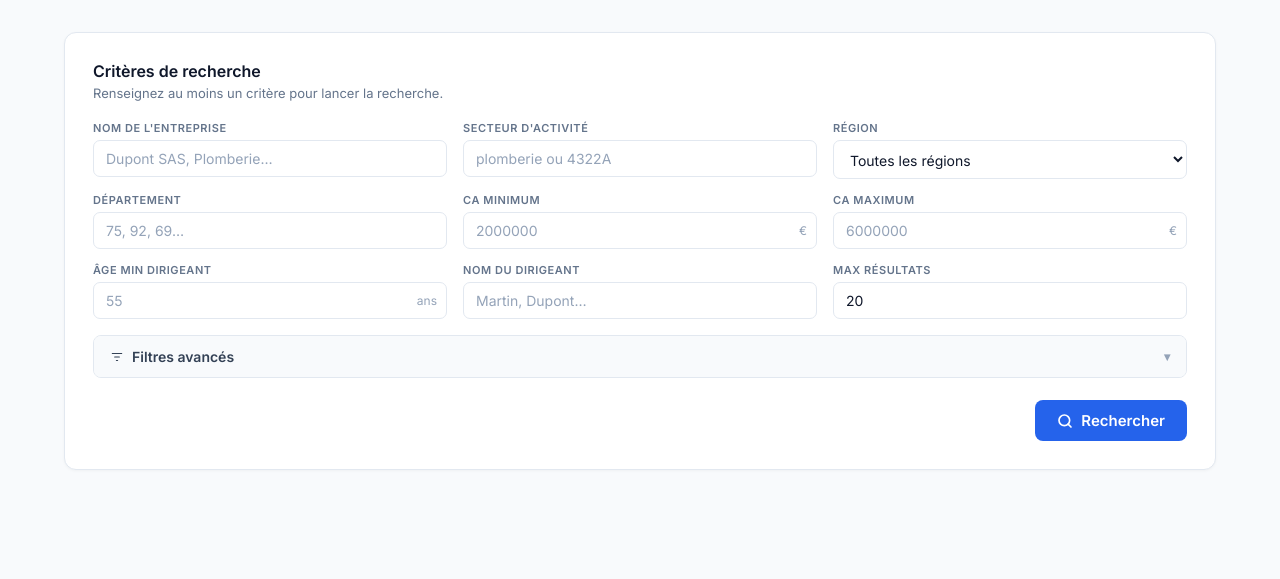
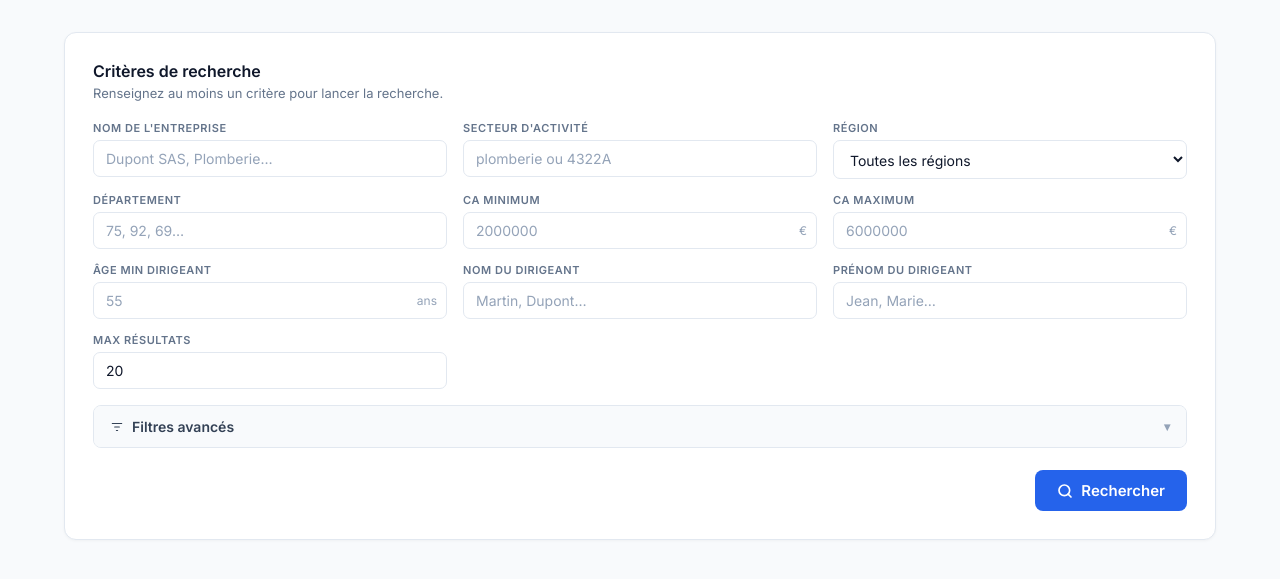
Before and after one commit to juliette-mb/recherche-entreprises, a Flask app: page / in a window 1280 px wide. Shown: the part 61-640 px from the top of the page. Run offline with Flask 3, Linux system fonts and the light colour scheme; the visitor is signed in with stand-in values (Sample User, id 1).

Commit message:
feat: split nom_dirigeant into nom + prenom search fields
Co-Authored-By: Claude Sonnet 4.6 <noreply@anthropic.com>

```diff
--- a/app.py
+++ b/app.py
@@ -192,6 +192,7 @@ def api_search():
         data.get("ville"),
         data.get("nom_entreprise"),
         data.get("nom_dirigeant"),
+        data.get("prenom_dirigeant"),
     ]):
         return jsonify({"error": "Veuillez renseigner au moins un critère de recherche."}), 400
 
@@ -205,6 +206,7 @@ def api_search():
         max_resultats=_int(data.get("max_resultats")) or 20,
         nom_entreprise=data.get("nom_entreprise", "").strip() or None,
         nom_dirigeant=data.get("nom_dirigeant", "").strip() or None,
+        prenom_dirigeant=data.get("prenom_dirigeant", "").strip() or None,
         # Filtres avancés
         categorie_juridique=data.get("forme_juridique", "").strip() or None,
         effectif_min=_int(data.get("effectif_min")),
--- a/recherche_entreprises.py
+++ b/recherche_entreprises.py
@@ -249,6 +249,10 @@ def search_pappers(args: argparse.Namespace) -> list[dict]:
         nom_dirigeant = getattr(args, 'nom_dirigeant', None)
         if nom_dirigeant:
             params["nom_dirigeant"] = nom_dirigeant.strip()
+
+        prenom_dirigeant = getattr(args, 'prenom_dirigeant', None)
+        if prenom_dirigeant:
+            params["prenom_dirigeant"] = prenom_dirigeant.strip()
 
         try:
             resp = requests.get(
--- a/templates/index.html
+++ b/templates/index.html
@@ -770,8 +770,13 @@
           </div>
 
           <div class="field-group">
-            <label for="f-dirigeant">Nom du dirigeant</label>
-            <input type="text" id="f-dirigeant" name="nom_dirigeant" placeholder="Martin, Dupont…">
+            <label for="f-dirigeant-nom">Nom du dirigeant</label>
+            <input type="text" id="f-dirigeant-nom" name="nom_dirigeant" placeholder="Martin, Dupont…">
+          </div>
+
+          <div class="field-group">
+            <label for="f-dirigeant-prenom">Prénom du dirigeant</label>
+            <input type="text" id="f-dirigeant-prenom" name="prenom_dirigeant" placeholder="Jean, Marie…">
           </div>
 
           <div class="field-group">
@@ -1124,6 +1129,7 @@
       const payload = {
         nom_entreprise:    form.nom_entreprise.value.trim(),
         nom_dirigeant:     form.nom_dirigeant.value.trim(),
+        prenom_dirigeant:  form.prenom_dirigeant.value.trim(),
         secteur:           form.secteur.value.trim(),
         region:            form.region.value,
         departement:       form.departement.value.trim(),
```
